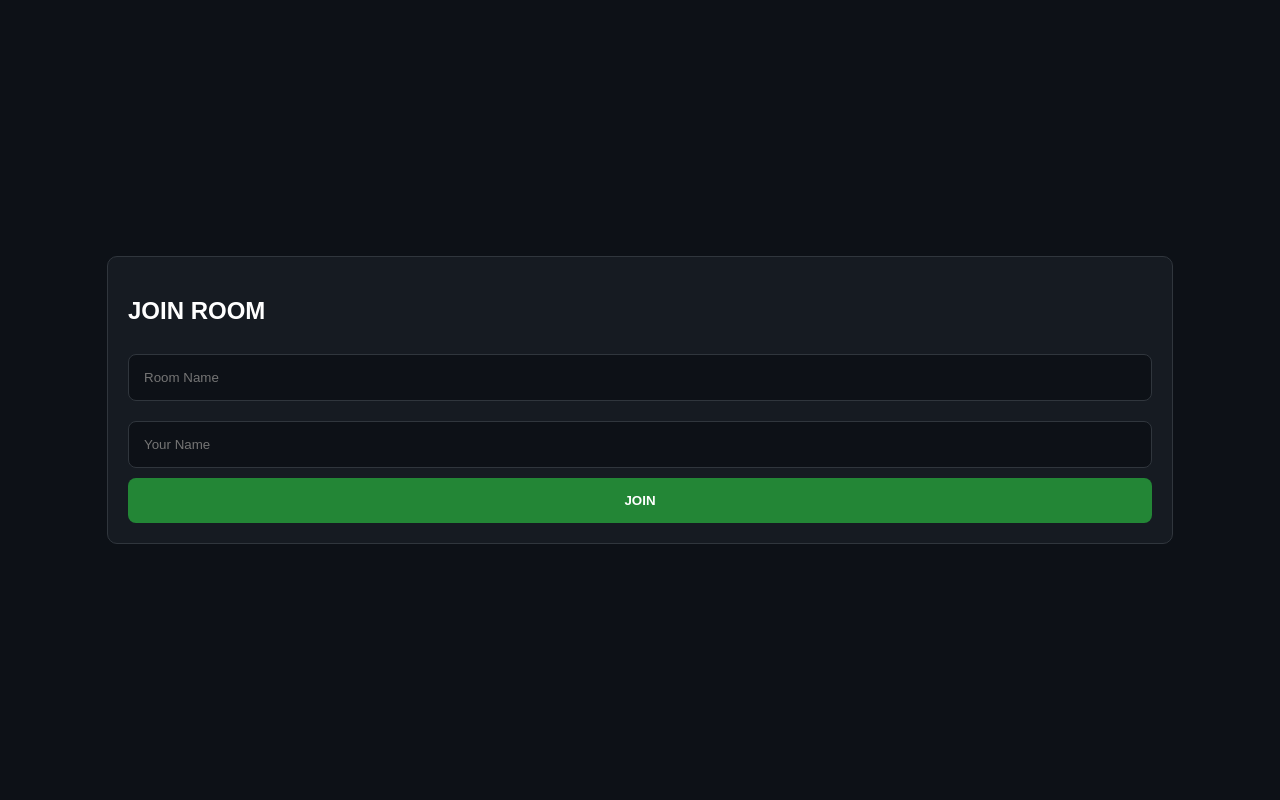
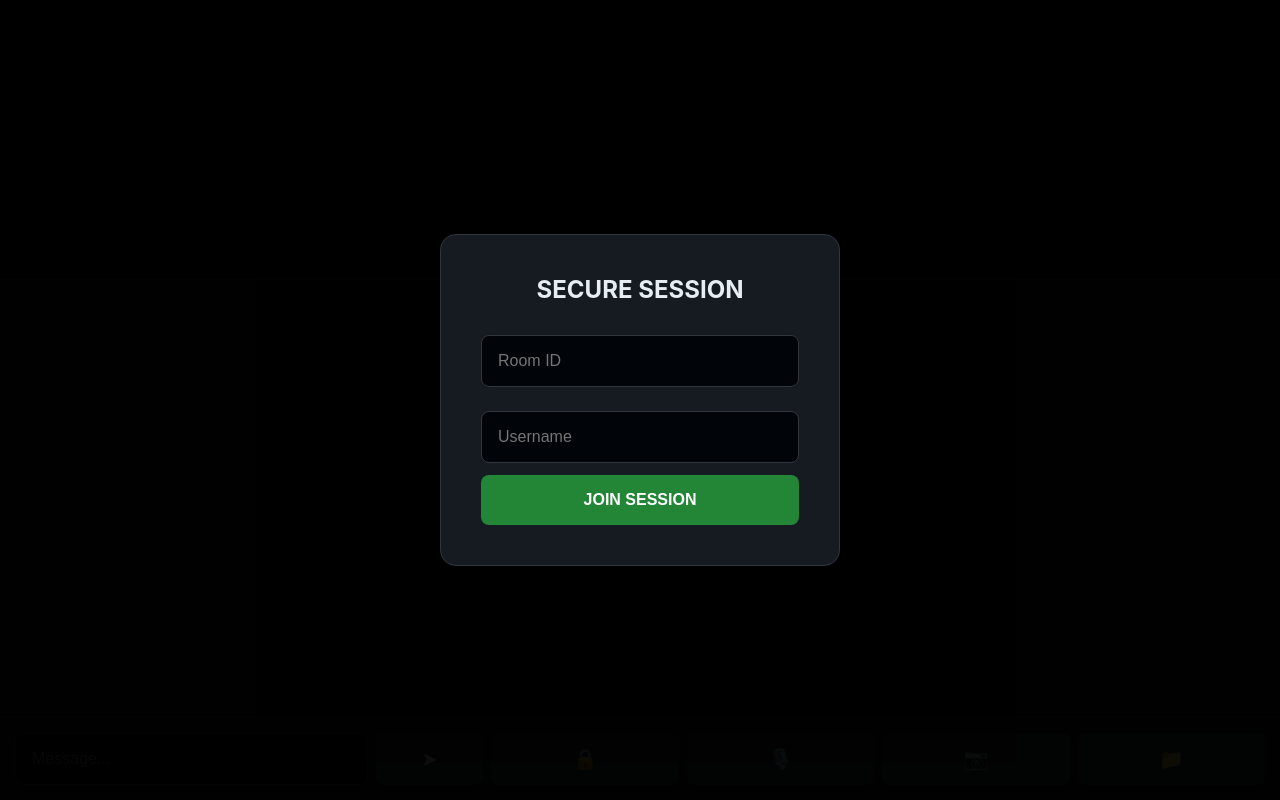
Before and after one commit to FisherkingX/coding, a Flask app: page / in a window 1280 px wide. Run offline with Flask 3, Linux system fonts and the light colour scheme.

Commit message:
Update index.html

```diff
--- a/templates/index.html
+++ b/templates/index.html
@@ -3,36 +3,50 @@
 <head>
     <meta charset="UTF-8">
     <meta name="viewport" content="width=device-width, initial-scale=1.0">
-    <title>Fixed App</title>
+    <title>Pro Chat Communication Suite</title>
     <style>
-        body { margin:0; background:#0d1117; color:white; font-family:sans-serif; }
-        .modal { position:fixed; top:0; left:0; width:100%; height:100%; background:#0d1117; display:flex; justify-content:center; align-items:center; z-index:999; }
-        .box { background:#161b22; padding:20px; border-radius:10px; width:80%; border:1px solid #30363d; }
-        input { width:100%; padding:15px; margin:10px 0; background:#0d1117; border:1px solid #30363d; color:white; border-radius:8px; box-sizing:border-box; }
-        .btn-join { width:100%; padding:15px; background:#238636; border:none; color:white; font-weight:bold; border-radius:8px; }
-        #local-video { width:100%; height:300px; background:black; object-fit:cover; }
-        .controls { display:flex; padding:10px; gap:5px; background:#161b22; position:fixed; bottom:0; width:100%; box-sizing:border-box; }
-        .btn { flex:1; padding:15px; background:#30363d; border:none; color:white; border-radius:5px; }
+        * { box-sizing: border-box; }
+        body { margin: 0; background-color: #0d1117; color: #e6edf3; font-family: -apple-system, BlinkMacSystemFont, "Segoe UI", Helvetica, Arial, sans-serif; height: 100vh; display: flex; flex-direction: column; }
+        #setupModal { position: fixed; top: 0; left: 0; width: 100%; height: 100%; background: rgba(0,0,0,0.95); z-index: 2000; display: flex; justify-content: center; align-items: center; }
+        .modal-inner { background: #161b22; padding: 40px; border-radius: 16px; border: 1px solid #30363d; width: 90%; max-width: 400px; text-align: center; }
+        input { width: 100%; padding: 16px; margin: 12px 0; background: #010409; border: 1px solid #30363d; color: white; border-radius: 8px; font-size: 16px; }
+        .btn-main { width: 100%; padding: 16px; background: #238636; border: none; color: white; font-weight: 700; border-radius: 8px; font-size: 16px; cursor: pointer; }
+        #video-container { width: 100%; height: 35vh; background: #010409; border-bottom: 2px solid #30363d; }
+        #local-video { width: 100%; height: 100%; object-fit: cover; }
+        #chat-window { flex: 1; overflow-y: auto; padding: 20px; display: flex; flex-direction: column; gap: 10px; }
+        .message-bubble { background: #21262d; padding: 12px 16px; border-radius: 12px; max-width: 80%; align-self: flex-start; }
+        .controls-bar { background: #161b22; padding: 15px; display: flex; gap: 8px; border-top: 1px solid #30363d; }
+        .ctrl-btn { flex: 1; padding: 14px; background: #30363d; border: none; color: white; border-radius: 8px; cursor: pointer; font-size: 20px; transition: background 0.2s; }
+        .ctrl-btn.muted { background: #8b0000; }
+        #file-input { display: none; }
     </style>
 </head>
 <body>
-    <div id="setupModal" class="modal">
-        <div class="box">
-            <h2>JOIN ROOM</h2>
-            <input type="text" id="roomInput" placeholder="Room Name">
-            <input type="text" id="nameInput" placeholder="Your Name">
-            <button class="btn-join" onclick="startApp()">JOIN</button>
+    <div id="setupModal" class="modal-inner-overlay" style="position:fixed; top:0; left:0; width:100%; height:100%; background:rgba(0,0,0,0.95); display:flex; justify-content:center; align-items:center; z-index:2000;">
+        <div class="modal-inner">
+            <h2 style="margin-top:0;">SECURE SESSION</h2>
+            <input type="text" id="roomInput" placeholder="Room ID">
+            <input type="text" id="nameInput" placeholder="Username">
+            <button class="btn-main" onclick="startApp()">JOIN SESSION</button>
         </div>
     </div>
-    <video id="local-video" autoplay muted playsinline></video>
-    <div class="controls">
-        <input type="text" id="msgInput" placeholder="Message..." style="flex:2;">
-        <button class="btn" onclick="sendMessage()">SEND</button>
-        <button class="btn" onclick="toggleMic()">🎙️</button>
-        <button class="btn" onclick="toggleCam()">📷</button>
-        <button class="btn" onclick="document.getElementById('file-input').click()">📁</button>
+
+    <div id="video-container">
+        <video id="local-video" autoplay muted playsinline></video>
     </div>
-    <input type="file" id="file-input" style="display:none;">
+
+    <div id="chat-window"></div>
+
+    <form class="controls-bar" onsubmit="event.preventDefault(); sendMessage();">
+        <input type="text" id="msgInput" placeholder="Message..." style="flex:2; margin:0;">
+        <button type="submit" class="ctrl-btn" style="flex:0.5;">➤</button>
+        <button type="button" class="ctrl-btn" id="lock-btn" onclick="togglePrivate()">🔒</button>
+        <button type="button" class="ctrl-btn" id="mic-btn" onclick="toggleMic()">🎙️</button>
+        <button type="button" class="ctrl-btn" id="cam-btn" onclick="toggleCam()">📷</button>
+        <button type="button" class="ctrl-btn" onclick="document.getElementById('file-input').click()">📁</button>
+    </form>
+    <input type="file" id="file-input" onchange="sendFile()">
+
     <script src="/static/script.js"></script>
 </body>
 </html>
```
